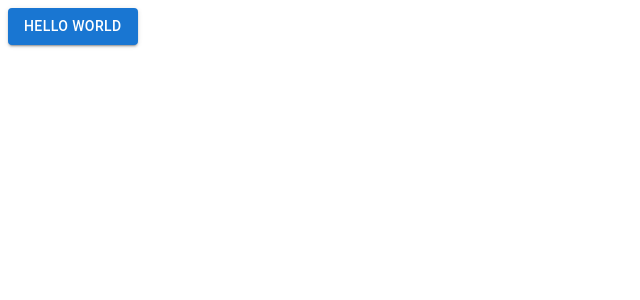
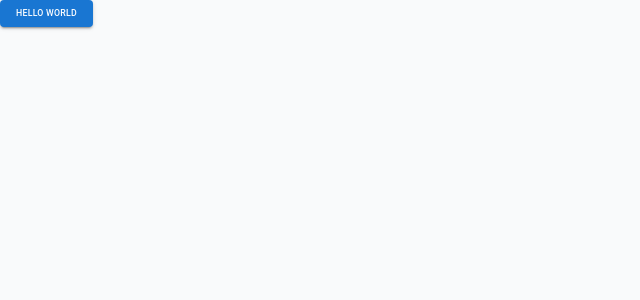
Before and after one commit to vitorSantanaDev/capitual-app, a React (Create React App) app: page / in a window 1280 px wide. Shown: the top 300 px of the page, without its empty margins (0-640 px from the left). Built offline with nearby package versions, Linux system fonts and the light colour scheme.

Commit message:
chore: :lipstick: adding global font and reset css

```diff
--- a/public/index.html
+++ b/public/index.html
@@ -10,6 +10,12 @@
 			content="Web site created using create-react-app"
 		/>
 		<link rel="apple-touch-icon" href="%PUBLIC_URL%/logo192.png" />
+		<link rel="preconnect" href="https://fonts.googleapis.com" />
+		<link rel="preconnect" href="https://fonts.gstatic.com" crossorigin />
+		<link
+			href="https://fonts.googleapis.com/css2?family=Inter:wght@200;400;600;700;900&display=swap"
+			rel="stylesheet"
+		/>
 		<!--
       manifest.json provides metadata used when your web app is installed on a
       user's mobile device or desktop. See https://developers.google.com/web/fundamentals/web-app-manifest/
--- a/src/index.tsx
+++ b/src/index.tsx
@@ -2,10 +2,12 @@ import React from 'react'
 import ReactDOM from 'react-dom/client'
 
 import App from './App'
+import GlobalStyles from './styles/global-styles'
 
 const root = ReactDOM.createRoot(document.getElementById('root') as HTMLElement)
 root.render(
 	<React.StrictMode>
+		<GlobalStyles />
 		<App />
 	</React.StrictMode>
 )
--- /dev/null
+++ b/src/styles/global-styles.ts
@@ -0,0 +1,22 @@
+import { createGlobalStyle } from 'styled-components'
+import { themeColors, themeFonts } from './theme'
+
+const GlobalStyles = createGlobalStyle`
+  * {
+    margin: 0;
+    padding: 0;
+    box-sizing: border-box;
+  }
+  html {
+    font-size: 62.5%;
+  }
+  body {
+    background-color: ${themeColors.GRAY_LIGHT};
+    font-family: ${themeFonts.DEFAULT};
+  }
+  html, body {
+    height: 100%;
+  }
+`
+
+export default GlobalStyles
--- /dev/null
+++ b/src/styles/index.tsx
@@ -0,0 +1,2 @@
+export * from './theme'
+export * from './global-styles'
--- /dev/null
+++ b/src/styles/theme.ts
@@ -0,0 +1,6 @@
+export const themeColors = {
+	GRAY_LIGHT: '#F9FAFB'
+}
+export const themeFonts = {
+	DEFAULT: "'Inter', sans-serif"
+}
```
Lines whose indentation alone changed are shown as unchanged.
